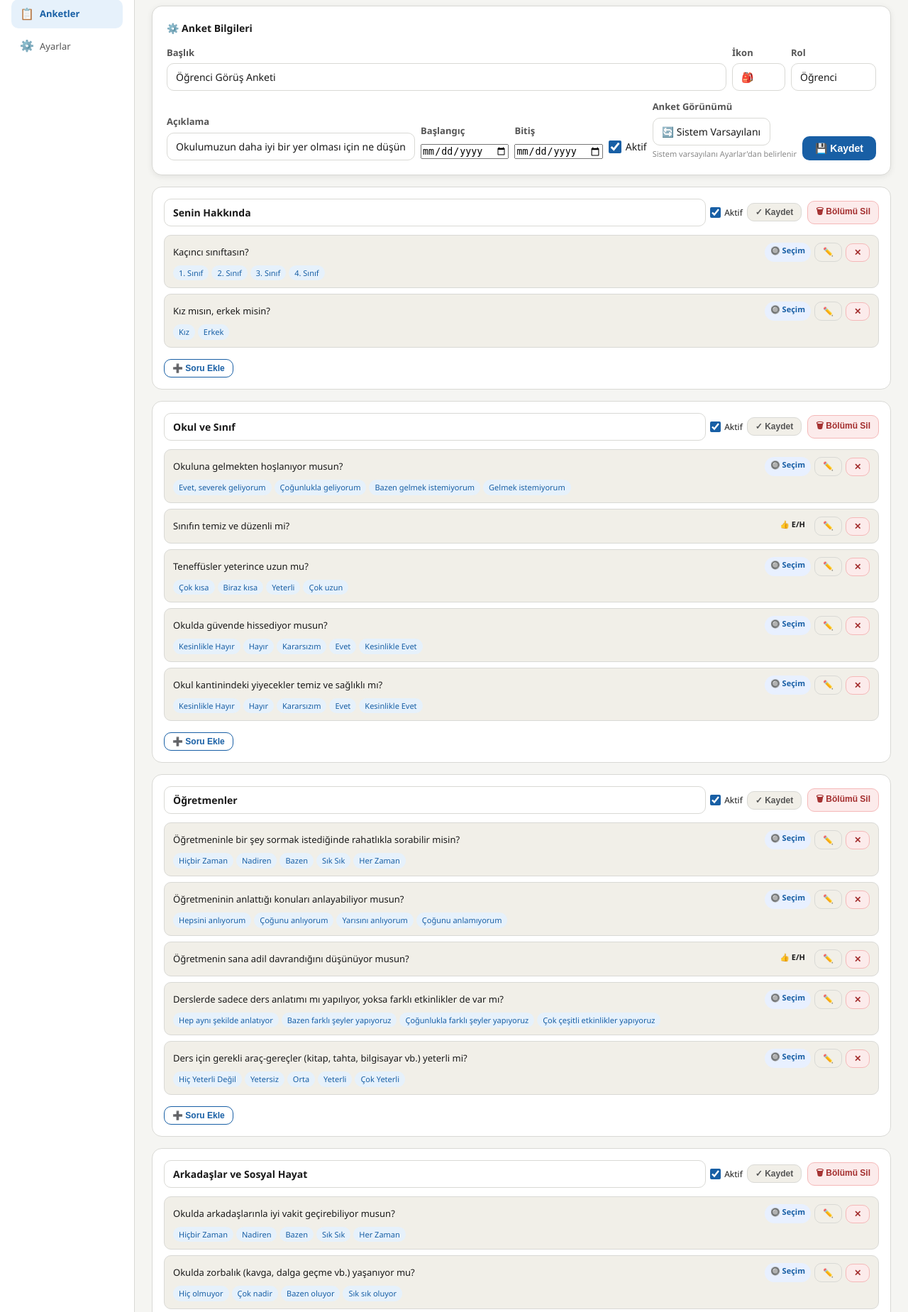
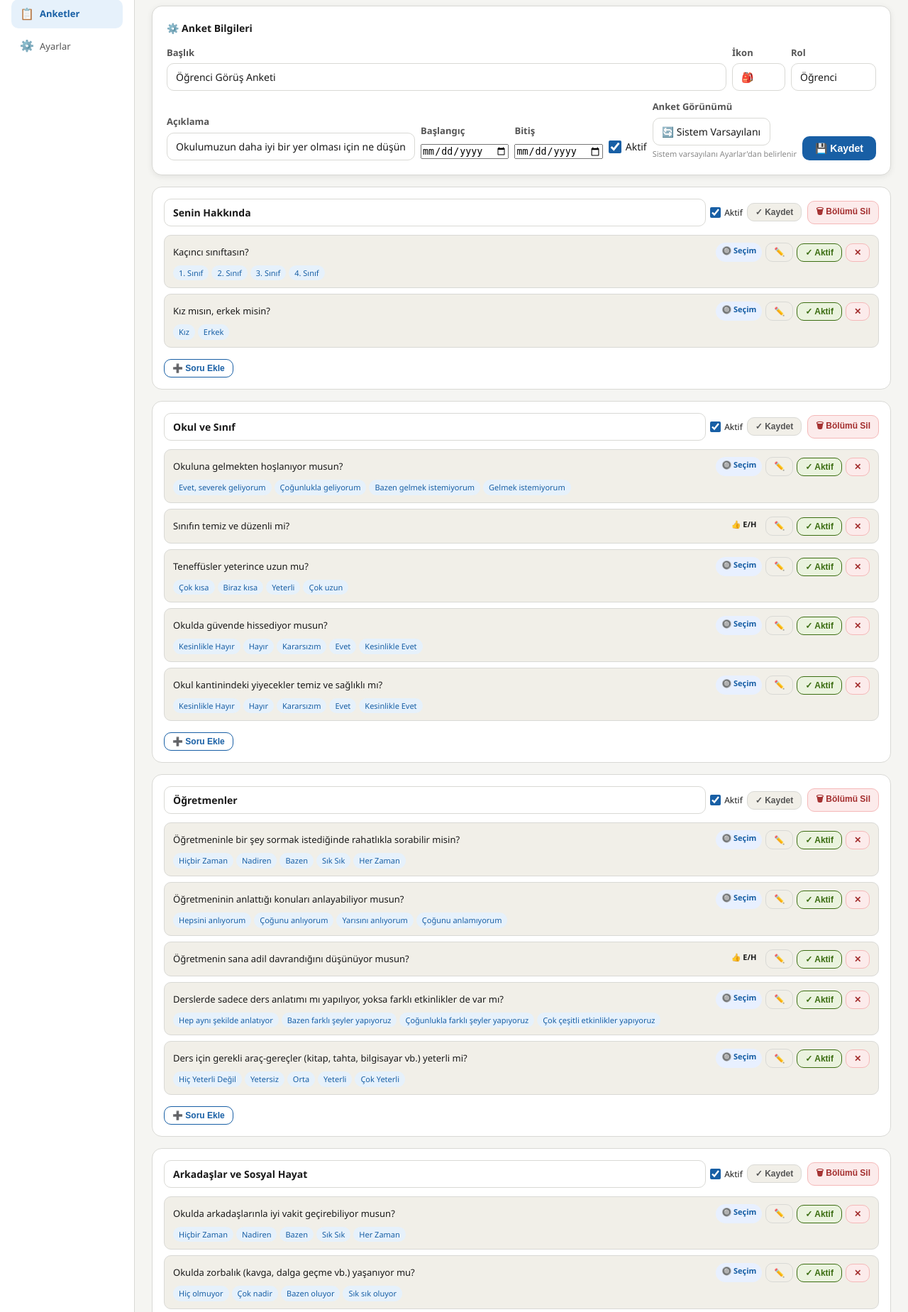
Before and after one commit to nasyarmansur-maker/2071-Anket, a Flask app: page /admin/anket/1/duzenle in a window 1280 px wide. Shown: the part 131-1980 px from the top of the page at 71% size. Run offline with Flask 3, Linux system fonts and the light colour scheme; the visitor is signed in with stand-in values (Sample User, id 1); data comes from the database, SQL or seed files in the repository; both versions use the stored data as it was after the commit.

Commit message:
Add files via upload

```diff
--- a/app.py
+++ b/app.py
@@ -529,6 +529,18 @@ def soru_sil(sid):
         c.execute("DELETE FROM sorular WHERE id=?",(sid,)); c.commit()
     return redirect(url_for("admin_anket_duzenle",aid=aid))
 
+@app.route("/admin/soru/<int:sid>/toggle_aktif",methods=["POST"])
+@giris_gerekli
+def soru_toggle_aktif(sid):
+    aid=int(request.form["anket_id"])
+    with db() as c:
+        mevcut=c.execute("SELECT aktif FROM sorular WHERE id=?",(sid,)).fetchone()
+        if mevcut:
+            yeni=0 if mevcut["aktif"] else 1
+            c.execute("UPDATE sorular SET aktif=? WHERE id=?",(yeni,sid))
+            c.commit()
+    return redirect(url_for("admin_anket_duzenle",aid=aid))
+
 # ─── Ayarlar ─────────────────────────────────────────────────────
 @app.route("/admin/ayarlar",methods=["GET","POST"])
 @giris_gerekli
--- a/templates/admin_anket_duzenle.html
+++ b/templates/admin_anket_duzenle.html
@@ -119,6 +119,16 @@
           {{ {'yildiz':'Yıldız','secim':'Seçim','coklu':'Çoklu','metin':'Metin','sayi':'Sayı','evet_hayir':'E/H'}.get(soru.tip, soru.tip) }}
         </span>
         <button class="btn btn-gri btn-kucuk" onclick="soruDuzenle({{ soru.id }}, {{ soru|tojson }})">✏️</button>
+        <!-- Aktif/Pasif toggle — inline, modal açmadan -->
+        <form method="POST" action="/admin/soru/{{ soru.id }}/toggle_aktif" style="display:inline">
+          <input type="hidden" name="anket_id" value="{{ anket.id }}">
+          <button type="submit"
+                  class="btn btn-kucuk"
+                  style="background:{% if soru.get('aktif',1) != 0 %}var(--yesil-ac);color:var(--yesil);border:1px solid var(--yesil){% else %}var(--gri-ac);color:var(--gri);border:1px solid var(--kenar){% endif %}"
+                  title="{% if soru.get('aktif',1) != 0 %}Pasif yap{% else %}Aktif yap{% endif %}">
+            {% if soru.get('aktif',1) != 0 %}✓ Aktif{% else %}⏸ Pasif{% endif %}
+          </button>
+        </form>
         <form method="POST" action="/admin/soru/{{ soru.id }}/sil"
               onsubmit="return confirm('Soruyu silmek istediğinizden emin misiniz?')">
           <input type="hidden" name="anket_id" value="{{ anket.id }}">
```
Also changed, not shown: anket.db.
